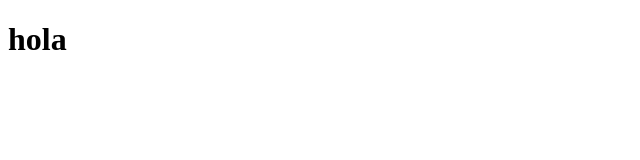
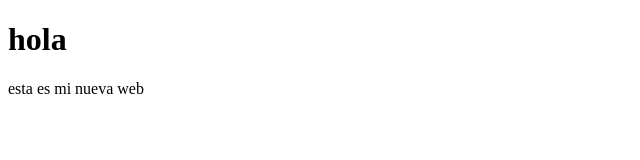
Before and after one commit to AgustinBloise/clase2, a plain HTML site: page index.html in a window 1280 px wide. Shown: the whole page, without its empty margins (0-640 px from the left). Drawn offline with Linux system fonts and the light colour scheme.

Commit message:
agrego linea a html en branch1

```diff
--- a/index.html
+++ b/index.html
@@ -8,5 +8,6 @@
 </head>
 <body>
     <h1>hola</h1>
+    <p>esta es mi nueva web</p>
 </body>
 </html>
```
